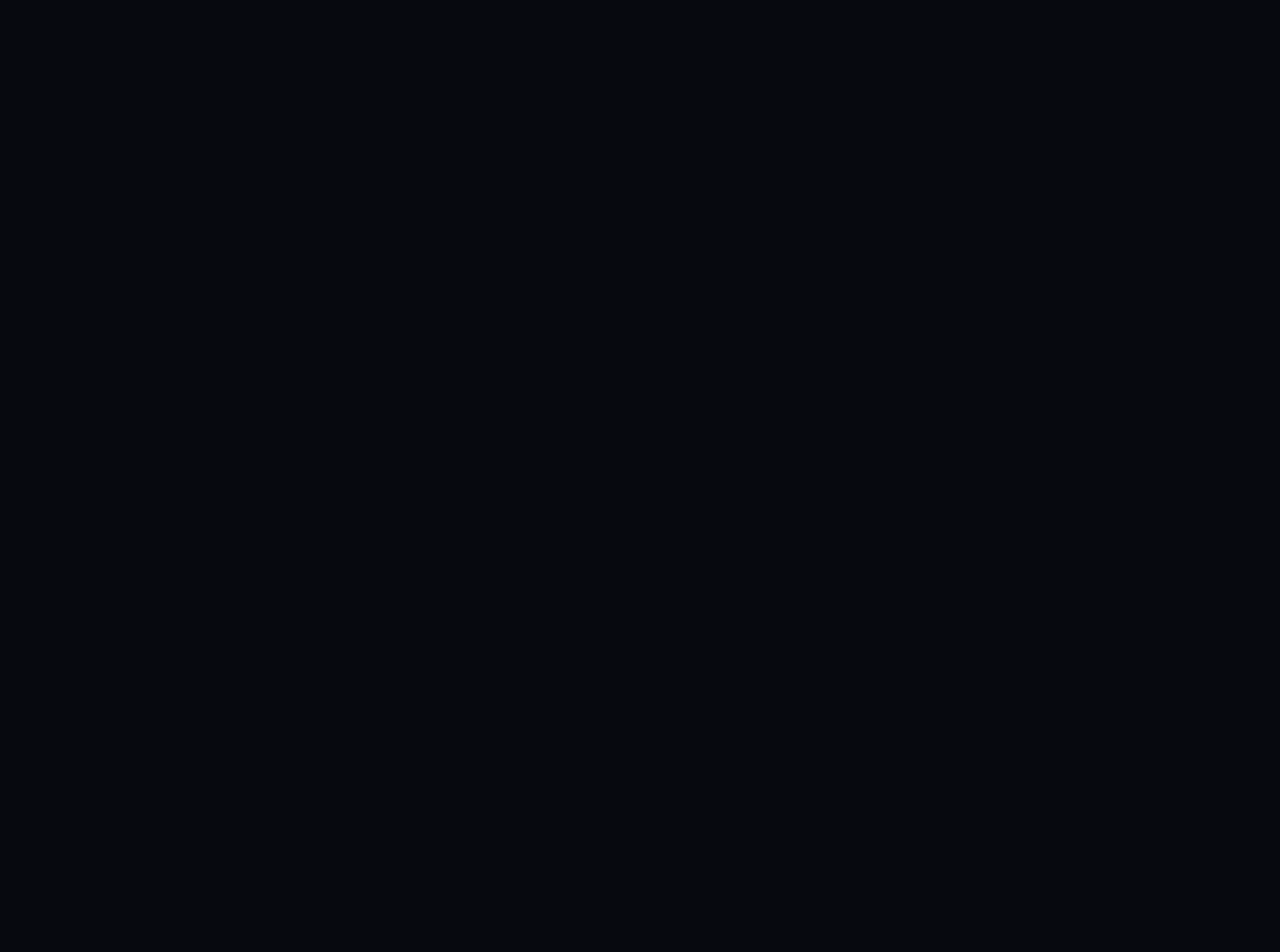
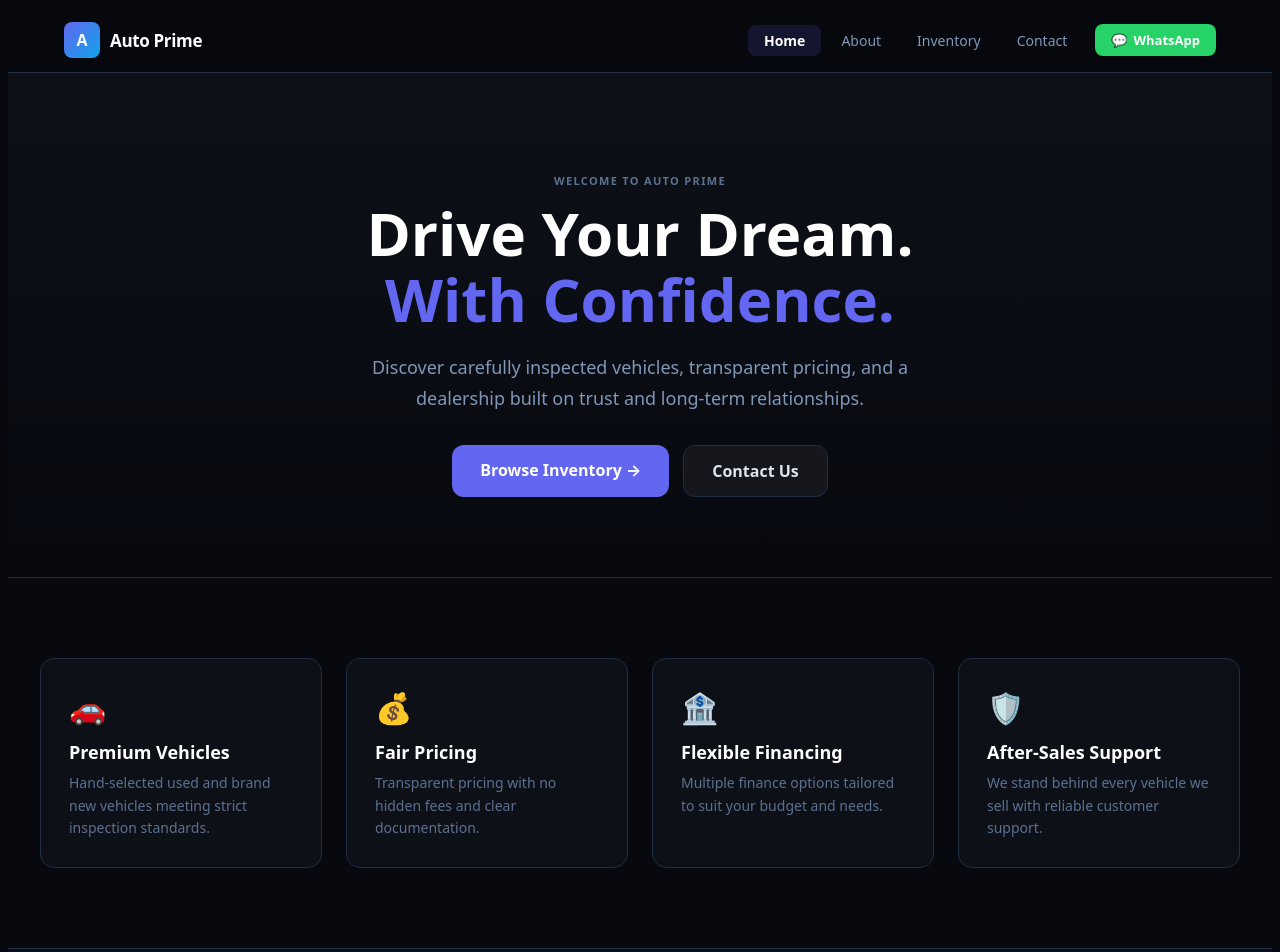
Before and after one commit to itschanuka/dms-web, a Next.js app: page / in a window 1280 px wide. Before the commit this address had no page. Shown: the top 952 px of the page. Before the commit the page ends 800 px from the top, so only its background shows below. Built offline with nearby package versions, Linux system fonts and the light colour scheme.

Commit message:
Fix tailwind v4 + middleware types + skip lint in build

```diff
--- a/src/app/page.tsx
+++ b/src/app/page.tsx
@@ -1,5 +1,190 @@
-import { redirect } from 'next/navigation';
+import type { Metadata } from 'next';
+import Link from 'next/link';
+import { DEALERSHIP } from '@/lib/constants';
+import PublicHeader from '@/components/public/PublicHeader';
+import PublicFooter from '@/components/public/PublicFooter';
 
-export default function PublicHomePage() {
-  redirect('/inventory');
+export const metadata: Metadata = {
+  title: DEALERSHIP.name,
+  description: `Welcome to ${DEALERSHIP.name} — Sri Lanka's trusted destination for quality vehicles.`,
+};
+
+export default function HomePage() {
+  return (
+    <>
+      <PublicHeader />
+
+      {/* ── HERO ─────────────────────────────────────────────── */}
+      <section
+        style={{
+          padding: '100px 24px 80px',
+          background: 'linear-gradient(180deg, #0d1117 0%, #07090f 100%)',
+          borderBottom: '1px solid #1f2d45',
+        }}
+      >
+        <div style={{ maxWidth: 900, margin: '0 auto', textAlign: 'center' }}>
+          <div
+            style={{
+              fontSize: 11,
+              fontWeight: 700,
+              letterSpacing: '0.12em',
+              textTransform: 'uppercase',
+              color: '#5c7090',
+              marginBottom: 12,
+            }}
+          >
+            Welcome to {DEALERSHIP.name}
+          </div>
+
+          <h1
+            style={{
+              fontSize: 'clamp(36px, 5vw, 60px)',
+              fontWeight: 900,
+              color: '#fff',
+              margin: '0 0 20px',
+              lineHeight: 1.1,
+            }}
+          >
+            Drive Your Dream.
+            <br />
+            <span style={{ color: '#6366f1' }}>With Confidence.</span>
+          </h1>
+
+          <p
+            style={{
+              fontSize: 18,
+              color: '#8097b8',
+              lineHeight: 1.7,
+              margin: '0 auto 32px',
+              maxWidth: 600,
+            }}
+          >
+            Discover carefully inspected vehicles, transparent pricing,
+            and a dealership built on trust and long-term relationships.
+          </p>
+
+          <div style={{ display: 'flex', gap: 14, justifyContent: 'center', flexWrap: 'wrap' }}>
+            <Link
+              href="/inventory"
+              style={{
+                background: '#6366f1',
+                color: '#fff',
+                padding: '14px 28px',
+                borderRadius: 12,
+                fontWeight: 700,
+                textDecoration: 'none',
+              }}
+            >
+              Browse Inventory →
+            </Link>
+
+            <Link
+              href="/contact"
+              style={{
+                background: 'rgba(255,255,255,0.05)',
+                border: '1px solid #1f2d45',
+                color: '#dde4f0',
+                padding: '14px 28px',
+                borderRadius: 12,
+                fontWeight: 700,
+                textDecoration: 'none',
+              }}
+            >
+              Contact Us
+            </Link>
+          </div>
+        </div>
+      </section>
+
+      {/* ── FEATURES ─────────────────────────────────────────── */}
+      <section style={{ padding: '80px 24px' }}>
+        <div
+          style={{
+            maxWidth: 1200,
+            margin: '0 auto',
+            display: 'grid',
+            gridTemplateColumns: 'repeat(auto-fit, minmax(250px, 1fr))',
+            gap: 24,
+          }}
+        >
+          {[
+            {
+              icon: '🚗',
+              title: 'Premium Vehicles',
+              desc: 'Hand-selected used and brand new vehicles meeting strict inspection standards.',
+            },
+            {
+              icon: '💰',
+              title: 'Fair Pricing',
+              desc: 'Transparent pricing with no hidden fees and clear documentation.',
+            },
+            {
+              icon: '🏦',
+              title: 'Flexible Financing',
+              desc: 'Multiple finance options tailored to suit your budget and needs.',
+            },
+            {
+              icon: '🛡️',
+              title: 'After-Sales Support',
+              desc: 'We stand behind every vehicle we sell with reliable customer support.',
+            },
+          ].map((item) => (
+            <div
+              key={item.title}
+              style={{
+                background: '#0d1117',
+                border: '1px solid #1f2d45',
+                borderRadius: 14,
+                padding: 28,
+              }}
+            >
+              <div style={{ fontSize: 30, marginBottom: 12 }}>{item.icon}</div>
+              <h3 style={{ fontSize: 18, fontWeight: 800, color: '#fff', margin: '0 0 8px' }}>
+                {item.title}
+              </h3>
+              <p style={{ fontSize: 14, color: '#5c7090', margin: 0, lineHeight: 1.6 }}>
+                {item.desc}
+              </p>
+            </div>
+          ))}
+        </div>
+      </section>
+
+      {/* ── CTA ──────────────────────────────────────────────── */}
+      <section
+        style={{
+          padding: '70px 24px',
+          background: '#0d1117',
+          borderTop: '1px solid #1f2d45',
+          textAlign: 'center',
+        }}
+      >
+        <div style={{ maxWidth: 700, margin: '0 auto' }}>
+          <h2 style={{ fontSize: 32, fontWeight: 800, color: '#fff', marginBottom: 12 }}>
+            Ready to Find Your Next Car?
+          </h2>
+
+          <p style={{ fontSize: 15, color: '#5c7090', marginBottom: 28 }}>
+            Visit our showroom at {DEALERSHIP.address} or browse our full inventory online.
+          </p>
+
+          <Link
+            href="/inventory"
+            style={{
+              background: '#10b981',
+              color: '#000',
+              padding: '14px 30px',
+              borderRadius: 12,
+              fontWeight: 800,
+              textDecoration: 'none',
+            }}
+          >
+            View Available Vehicles →
+          </Link>
+        </div>
+      </section>
+
+      <PublicFooter />
+    </>
+  );
 }
```
